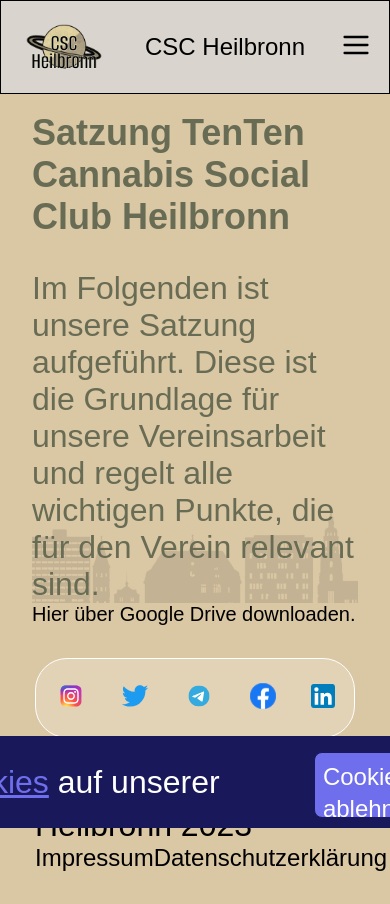
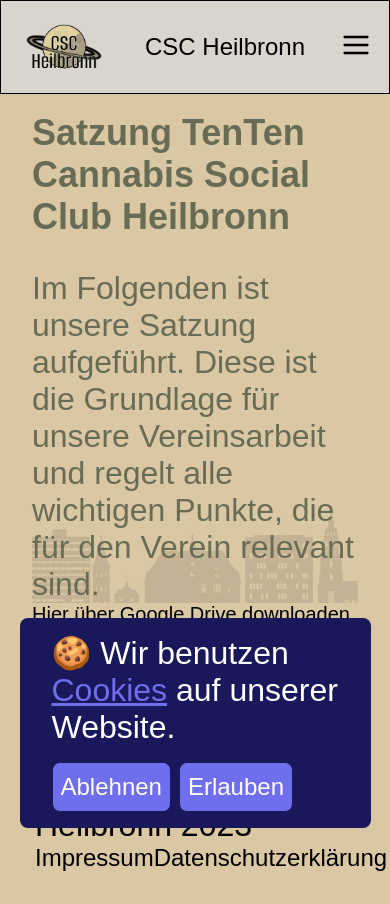
Before and after one commit to AgileEyes/www-csc-heilbronn-org, a Next.js app: page /satzung in a window 390 px wide. Built offline with nearby package versions, Linux system fonts and the light colour scheme; a web font is replaced by a local one.

Commit message:
comp: CookieBanner: fix mobile view

```diff
--- a/src/components/CookieBanner/CookieBanner.module.css
+++ b/src/components/CookieBanner/CookieBanner.module.css
@@ -7,17 +7,18 @@
 
   bottom: 16px;
   width: 1080px;
+
   height: 92px;
   line-height: 60px;
 
   z-index: 99999;
 
-    background-color :rgb(24, 24, 90);
+  background-color: rgb(24, 24, 90);
   border-radius: 8px;
-
 }
 
-.infoText, .infoText a {
+.infoText,
+.infoText a {
   color: white !important;
   font-size: 32px;
 }
@@ -48,9 +49,25 @@
 }
 
 .declineButton {
-
 }
 
 .allowButton {
+}
 
+@media screen and (max-width: 900px) {
+  .container {
+    flex-direction: column;
+    height: initial;
+    line-height: initial;
+    width: 90%;
   }
+
+  .buttons {
+    margin-top: 16px;
+  }
+
+  .buttons > button {
+    height: 32px;
+    line-height: 32px;
+  }
+}
--- a/src/components/CookieBanner/CookieBanner.tsx
+++ b/src/components/CookieBanner/CookieBanner.tsx
@@ -48,7 +48,7 @@
           className={styles.declineButton}
           onClick={() => setCookieConsent(false)}
         >
-          Cookies ablehnen
+          Ablehnen
         </button>
 
         <Separator type="horizontal" size="8px" />
@@ -57,7 +57,7 @@
           className={styles.allowButton}
           onClick={() => setCookieConsent(true)}
         >
-          Cookies erlauben
+          Erlauben
         </button>
       </div>
     </div>
```
Lines whose indentation alone changed are shown as unchanged.
